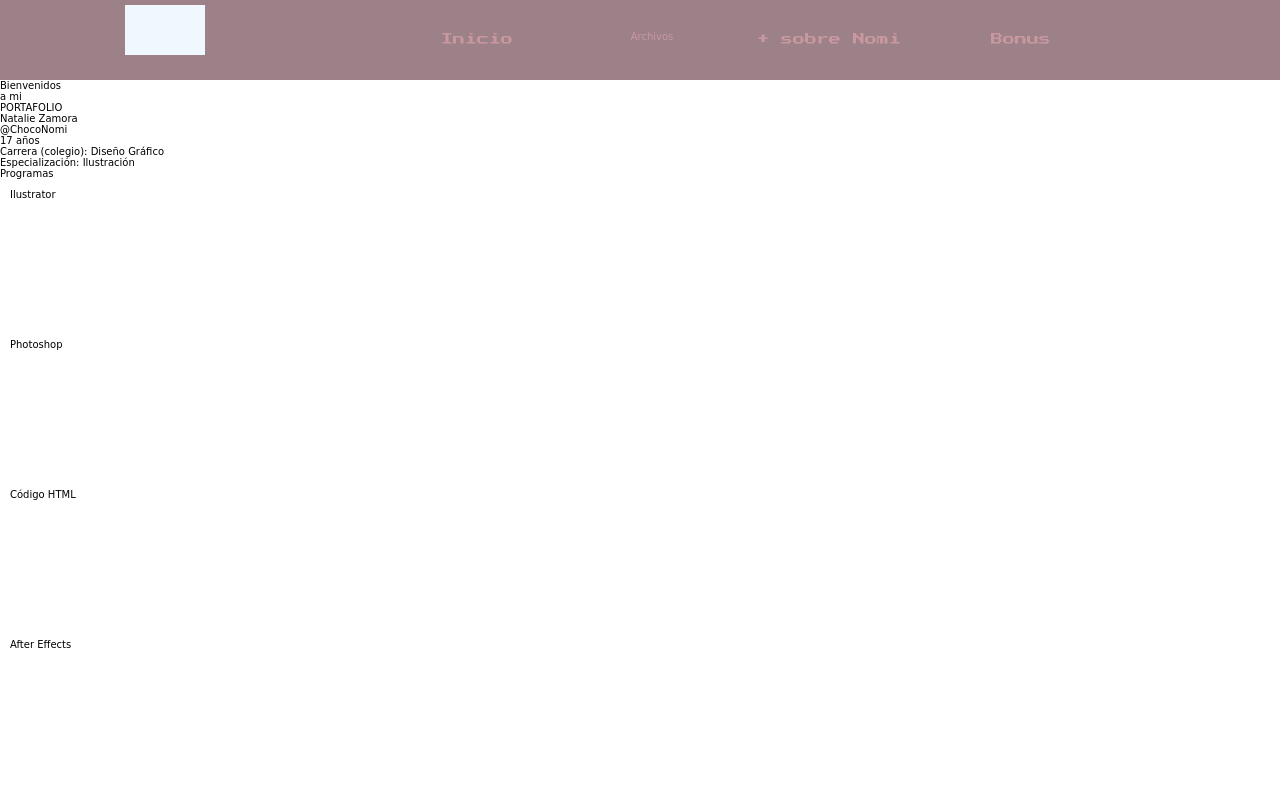
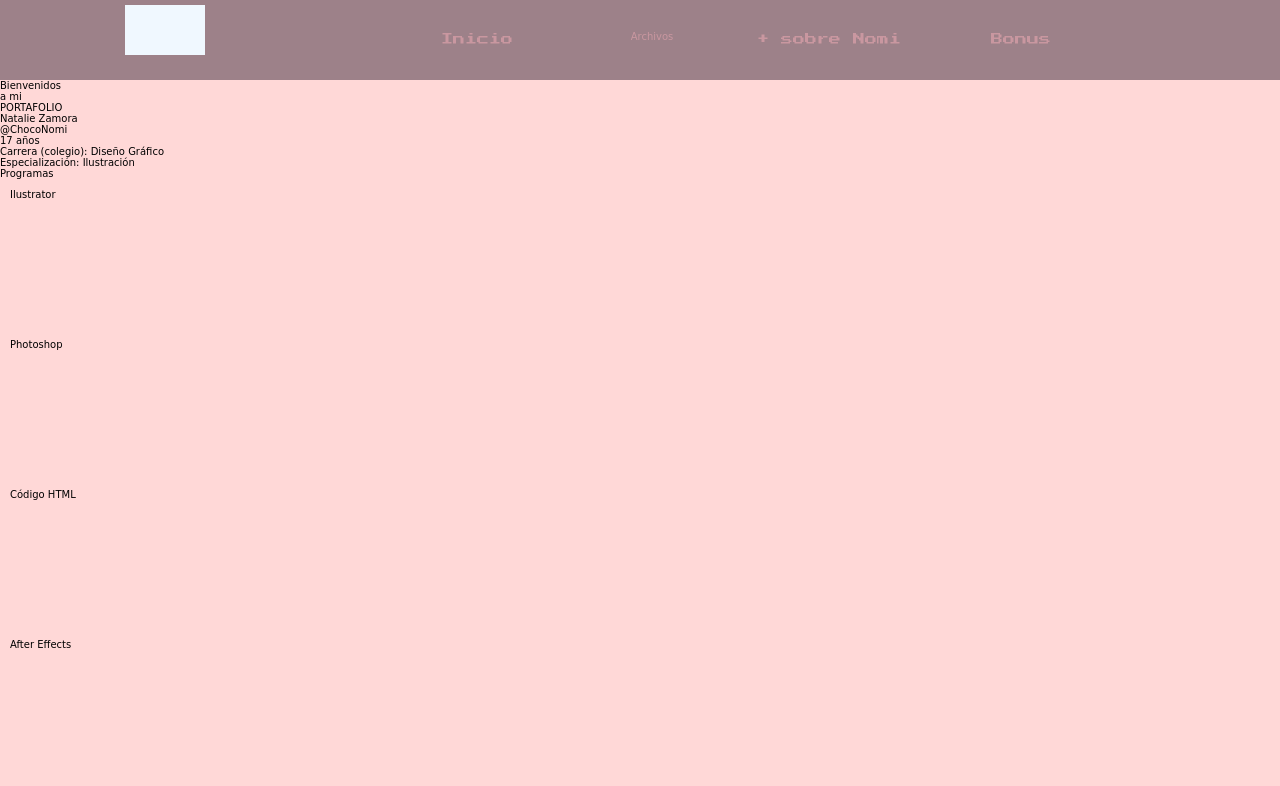
Before and after one commit to CHOCONOMI/Portfolio_me, a plain HTML site: page index.html in a window 1280 px wide. Shown: the top 786 px of the page. Drawn offline with Linux system fonts and the light colour scheme; a web font is replaced by a local one.

Commit message:
Update css.css

```diff
--- a/css/css.css
+++ b/css/css.css
@@ -5,3 +5,7 @@
     box-sizing: border-box;
     font-family: 'Gugi', cursive;
 }
+
+body {
+    background-color: #ffd8d7;
+}
```
